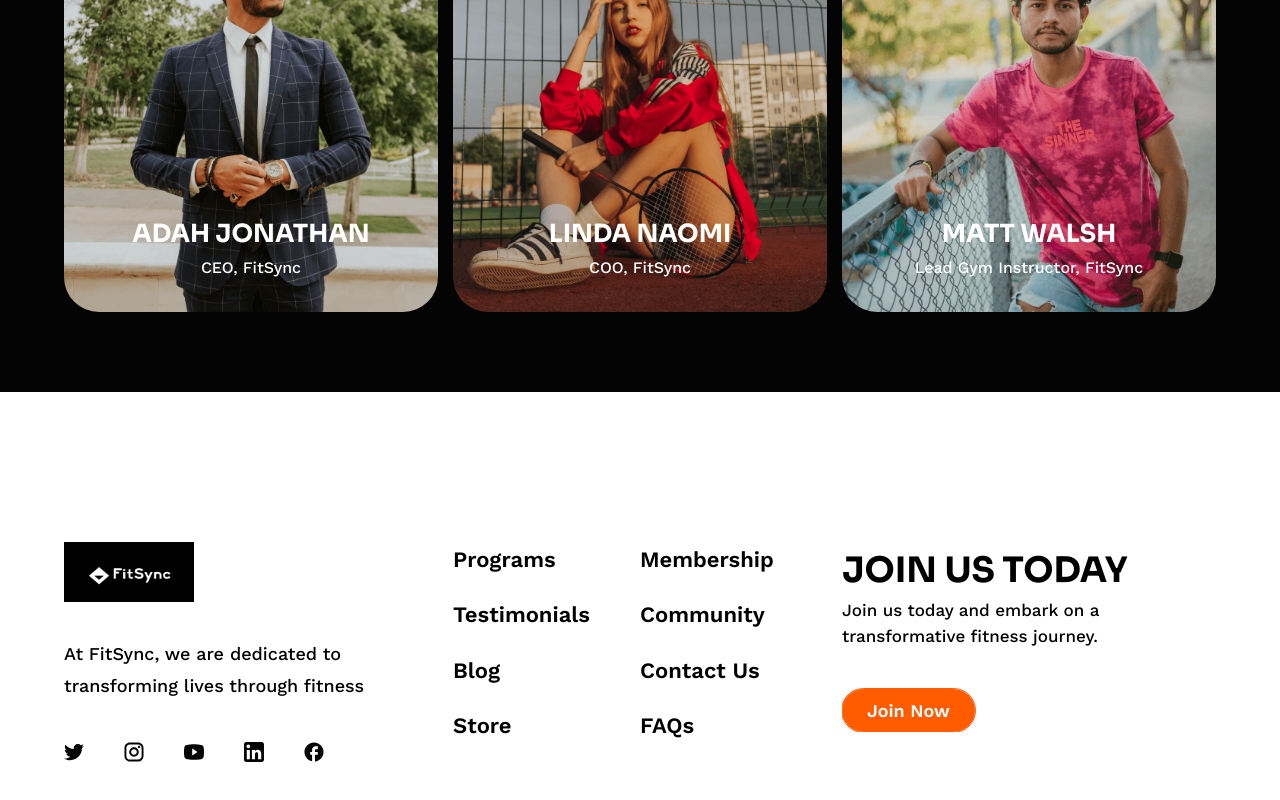
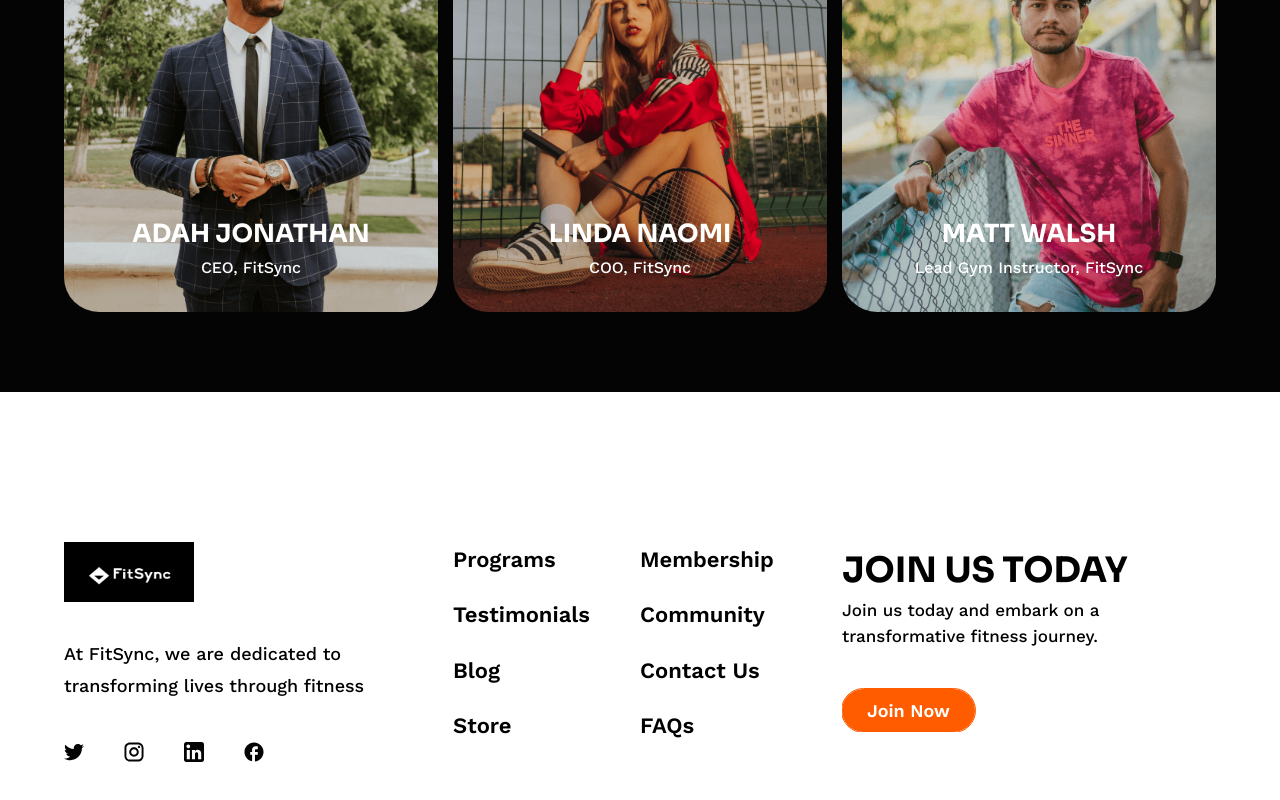
Before and after one commit to HenryAgu/FitSync, a React (Vite) app: page / in a window 1280 px wide. Shown: the part 4989-5789 px from the top of the page. Built offline with nearby package versions, Linux system fonts and the light colour scheme.

Commit message:
fix: production fixed

```diff
--- a/src/components/Footer/Footer.jsx
+++ b/src/components/Footer/Footer.jsx
@@ -10,7 +10,7 @@ import { NavLink } from "react-router-dom";
 import FooterLogo from "../Footer/images/FooterLogo.png";
 import Twitter from "../Footer/images/Twitter.svg";
 import Instagram from "../Footer/images/Instagram.svg";
-import Youtube from "../Footer/images/YouTube.svg";
+// import Youtube from "../Footer/images/YouTube.svg";
 import LinkedIn from "../Footer/images/LinkedIn.svg";
 import Facebook from "../Footer/images/Facebook.svg";
 
@@ -27,7 +27,7 @@ const Footer = () => {
             <img src={Twitter} alt="Twitter" />
           </NavLink>
           <NavLink to=""><img src={Instagram} alt="Instagram" /></NavLink>
-          <NavLink to=""><img src={Youtube} alt="Youtube" /></NavLink>
+          {/* <NavLink to=""><img src={Youtube} alt="Youtube" /></NavLink> */}
           <NavLink to=""><img src={LinkedIn} alt="LinkedIn" /></NavLink>
           <NavLink to=""><img src={Facebook} alt="Facebook" /></NavLink>
         </div>
```
